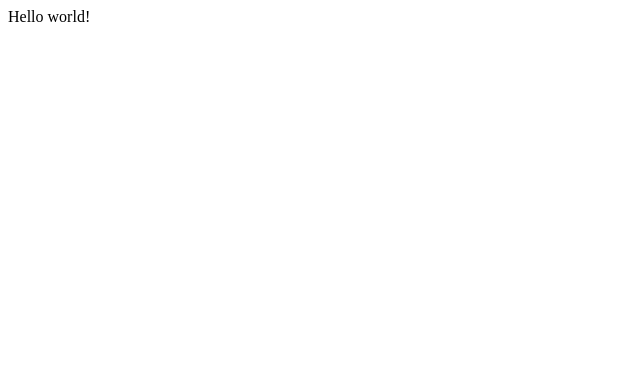
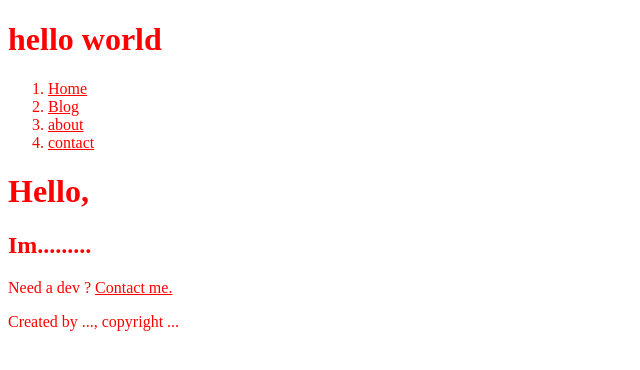
Before and after one commit to merha-g-selassie/personal-website, a Gatsby site: page / in a window 1280 px wide. Shown: the whole page, without its empty margins (0-640 px from the left). Built offline with nearby package versions, Linux system fonts and the light colour scheme; Gatsby itself is replaced by a stand-in of ours.

Commit message:
initial commit

```diff
--- a/gatsby-config.js
+++ b/gatsby-config.js
@@ -6,4 +6,5 @@
 
 module.exports = {
   /* Your site config here */
+  plugins: ["gatsby-plugin-sass"],
 }
--- a/package.json
+++ b/package.json
@@ -14,6 +14,8 @@
   },
   "dependencies": {
     "gatsby": "^2.5.5",
+    "gatsby-plugin-sass": "^2.0.11",
+    "node-sass": "^4.12.0",
     "react": "^16.8.6",
     "react-dom": "^16.8.6"
   },
--- /dev/null
+++ b/src/components/footer.js
@@ -0,0 +1,13 @@
+import React from "react"
+
+const Footer = () => {
+  return (
+    <div>
+      <footer>
+        <p>Created by ..., copyright ...</p>
+      </footer>
+    </div>
+  )
+}
+
+export default Footer
--- /dev/null
+++ b/src/components/header.js
@@ -0,0 +1,29 @@
+import React from "react"
+import { Link } from "gatsby"
+const Header = () => {
+  return (
+    <div>
+      <header>
+        <h1>hello world</h1>
+        <nav>
+          <ol>
+            <li>
+              <Link to="/">Home</Link>
+            </li>
+            <li>
+              <Link to="/blog">Blog</Link>
+            </li>
+            <li>
+              <Link to="/about">about</Link>
+            </li>
+            <li>
+              <Link to="/contact">contact</Link>
+            </li>
+          </ol>
+        </nav>
+      </header>
+    </div>
+  )
+}
+
+export default Header
--- /dev/null
+++ b/src/components/layout.js
@@ -0,0 +1,16 @@
+import React from "react"
+import Footer from "./footer"
+import Header from "./header"
+import "../styles/index.scss"
+
+const Layout = props => {
+  return (
+    <div>
+      <Header />
+      {props.children}
+      <Footer />
+    </div>
+  )
+}
+
+export default Layout
--- a/src/pages/index.js
+++ b/src/pages/index.js
@@ -1,3 +1,17 @@
 import React from "react"
+import { Link } from "gatsby"
+import Layout from "../components/layout"
 
-export default () => <div>Hello world!</div>
+const IndexPage = () => {
+  return (
+    <Layout>
+      <h1>Hello,</h1>
+      <h2>Im.........</h2>
+      <p>
+        Need a dev ? <Link to="/contact">Contact me.</Link>
+      </p>
+    </Layout>
+  )
+}
+
+export default IndexPage
--- /dev/null
+++ b/src/styles/index.scss
@@ -0,0 +1,3 @@
+* {
+  color: red;
+}
```
Also changed, not shown: src/pages/about.js (added, +12 -0 lines), src/pages/blog.js (added, +12 -0 lines), src/pages/contact.js (added, +11 -0 lines), 2 other files.
